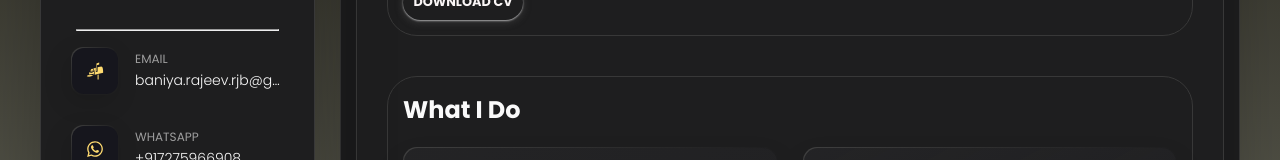
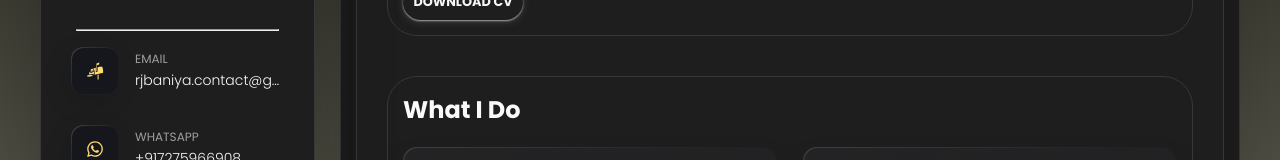
Before and after one commit to RajeevBaniya/portfolio, a React (Vite) app: page / in a window 1280 px wide. Shown: the part 352-512 px from the top of the page. Built offline with nearby package versions, Linux system fonts and the light colour scheme.

Commit message:
Update Aside.jsx

```diff
--- a/src/components/Aside.jsx
+++ b/src/components/Aside.jsx
@@ -47,10 +47,10 @@ const Aside = () => {
               <p className="contact-title">Email</p>
 
               <a
-                href="mailto:baniya.rajeev.rjb@gmail.com"
+                href="mailto:rjbaniya.contact@gmail.com"
                 className="contact-link"
               >
-                baniya.rajeev.rjb@gmail.com
+                rjbaniya.contact@gmail.com
               </a>
             </div>
           </li>
```
